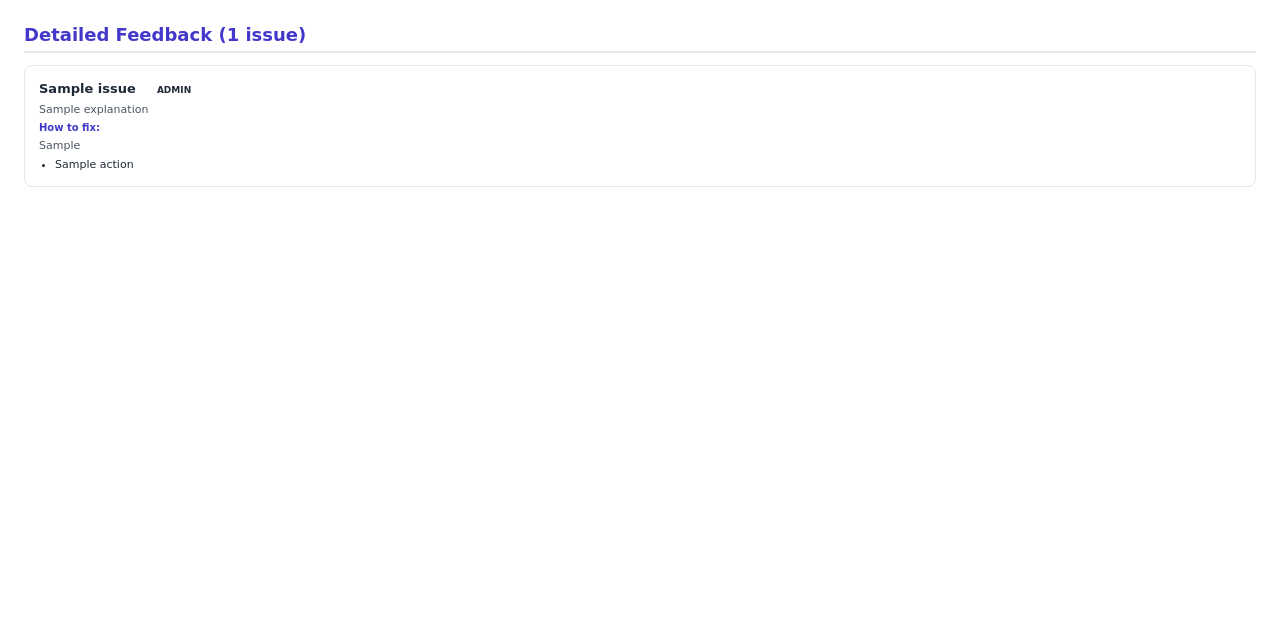
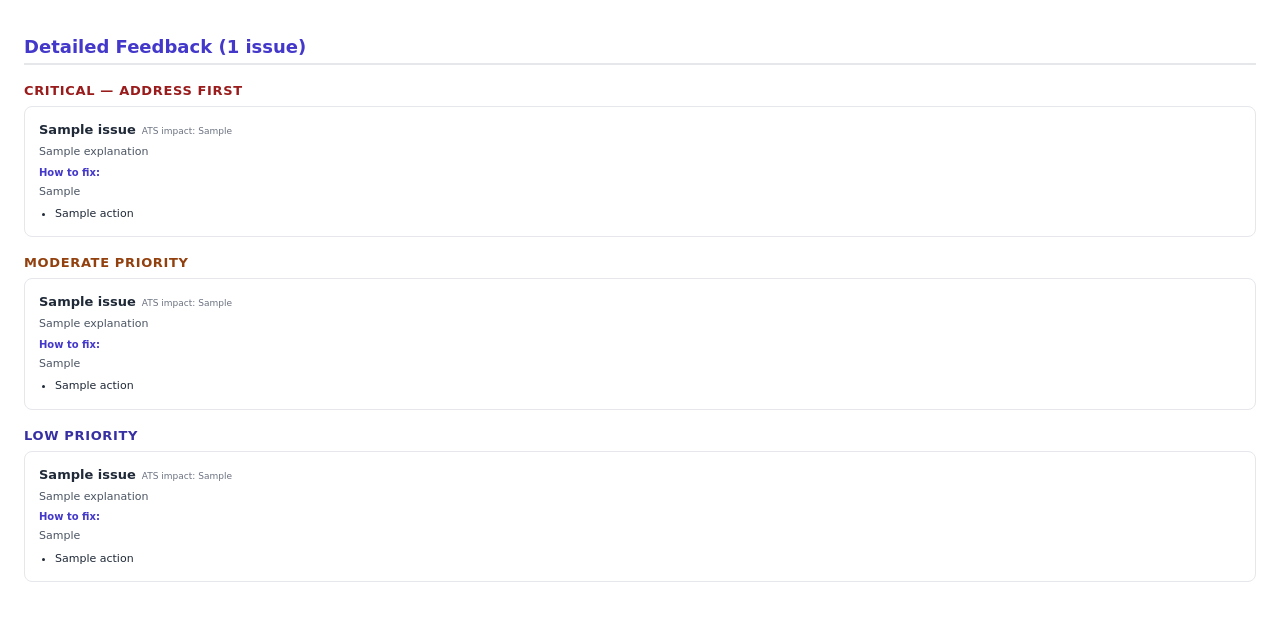
Before and after one commit to Kushagra-2112/resumelens, a Python web app: template backend/templates/action_items.html in a window 1280 px wide. Shown: the top 621 px of the page. Run offline with Jinja, Linux system fonts and the light colour scheme; the template is opened without the code that fills it: most values are stand-ins (such as "Sample title", 1, 10 or a date in 2020).

Commit message:
done with frontend part

```diff
--- a/backend/api/routes.py
+++ b/backend/api/routes.py
@@ -144,6 +144,9 @@ async def generate_pdf(
     data: AnalysisResponse,
     user_id: str = Depends(get_current_user),
 ):
+    print("DEBUG — received ats_score:", data.ats_score)
+    print("DEBUG — received interpretation:", data.interpretation)
+
     from backend.services.report_generator import generate_html_reports
     from backend.services.pdf_export import generate_combined_pdf
     from fastapi.responses import Response
--- a/backend/templates/action_items.html
+++ b/backend/templates/action_items.html
@@ -4,40 +4,65 @@
 <meta charset="UTF-8">
 <style>
   body { font-family: 'DejaVu Sans', Arial, sans-serif; color: #1f2937; margin: 0; padding: 24px; }
-  h2 { color: #4338ca; font-size: 18px; margin-top: 0; margin-bottom: 12px; border-bottom: 2px solid #e5e7eb; padding-bottom: 6px; }
-  .issue { border: 1px solid #e5e7eb; border-radius: 8px; padding: 12px 14px; margin-bottom: 12px; page-break-inside: avoid; }
-  .issue-title { font-size: 13px; font-weight: bold; color: #1f2937; }
-  .severity { display: inline-block; font-size: 9px; font-weight: bold; text-transform: uppercase; padding: 2px 8px; border-radius: 8px; margin-left: 8px; }
-  .sev-high { background: #fee2e2; color: #991b1b; }
-  .sev-moderate { background: #fef3c7; color: #92400e; }
-  .sev-low { background: #e0e7ff; color: #3730a3; }
-  .explanation { font-size: 11px; color: #4b5563; margin: 6px 0; }
+  h1 { color: #4338ca; font-size: 18px; margin-bottom: 16px; border-bottom: 2px solid #e5e7eb; padding-bottom: 6px; }
+  h2 { font-size: 13px; text-transform: uppercase; letter-spacing: 0.05em; margin: 18px 0 8px 0; }
+  h2.high { color: #991b1b; }
+  h2.moderate { color: #92400e; }
+  h2.low { color: #3730a3; }
+  .issue { border: 1px solid #e5e7eb; border-radius: 8px; padding: 12px 14px; margin-bottom: 10px; page-break-inside: avoid; }
+  .issue-title { font-size: 13px; font-weight: bold; }
+  .impact { font-size: 9px; color: #6b7280; margin-left: 6px; }
+  .explanation { font-size: 11px; color: #4b5563; margin: 6px 0; line-height: 1.5; }
   .fix-label { font-size: 10px; font-weight: bold; color: #4338ca; margin-top: 6px; }
   ul { margin: 4px 0 0 0; padding-left: 16px; }
-  li { font-size: 11px; margin-bottom: 3px; }
+  li { font-size: 11px; margin-bottom: 3px; line-height: 1.4; }
   .empty { color: #6b7280; font-size: 12px; font-style: italic; }
 </style>
 </head>
 <body>
-  <h2>Detailed Feedback ({{ issues|length }} issue{{ 's' if issues|length != 1 else '' }})</h2>
+  <h1>Detailed Feedback ({{ all_feedback|length }} issue{{ 's' if all_feedback|length != 1 else '' }})</h1>
 
-  {% if issues %}
-    {% for issue in issues %}
+  {% if not all_feedback %}
+    <p class="empty">No specific issues were flagged in this analysis.</p>
+  {% endif %}
+
+  {% if high_priority %}
+    <h2 class="high">Critical — Address First</h2>
+    {% for issue in high_priority %}
     <div class="issue">
-      <span class="issue-title">{{ issue.issue_title }}</span>
-      <span class="severity sev-{{ issue.severity_level|lower }}">{{ issue.severity_level }}</span>
+      <span class="issue-title">{{ issue.issue_title }}</span><span class="impact">ATS impact: {{ issue.ats_impact }}</span>
       <div class="explanation">{{ issue.explanation }}</div>
       <div class="fix-label">How to fix:</div>
       <div class="explanation">{{ issue.how_to_fix }}</div>
-      {% if issue.action_items %}
-      <ul>
-        {% for action in issue.action_items %}<li>{{ action }}</li>{% endfor %}
-      </ul>
-      {% endif %}
+      {% if issue.action_items %}<ul>{% for a in issue.action_items %}<li>{{ a }}</li>{% endfor %}</ul>{% endif %}
     </div>
     {% endfor %}
-  {% else %}
-    <p class="empty">No specific issues were flagged in this analysis.</p>
+  {% endif %}
+
+  {% if medium_priority %}
+    <h2 class="moderate">Moderate Priority</h2>
+    {% for issue in medium_priority %}
+    <div class="issue">
+      <span class="issue-title">{{ issue.issue_title }}</span><span class="impact">ATS impact: {{ issue.ats_impact }}</span>
+      <div class="explanation">{{ issue.explanation }}</div>
+      <div class="fix-label">How to fix:</div>
+      <div class="explanation">{{ issue.how_to_fix }}</div>
+      {% if issue.action_items %}<ul>{% for a in issue.action_items %}<li>{{ a }}</li>{% endfor %}</ul>{% endif %}
+    </div>
+    {% endfor %}
+  {% endif %}
+
+  {% if low_priority %}
+    <h2 class="low">Low Priority</h2>
+    {% for issue in low_priority %}
+    <div class="issue">
+      <span class="issue-title">{{ issue.issue_title }}</span><span class="impact">ATS impact: {{ issue.ats_impact }}</span>
+      <div class="explanation">{{ issue.explanation }}</div>
+      <div class="fix-label">How to fix:</div>
+      <div class="explanation">{{ issue.how_to_fix }}</div>
+      {% if issue.action_items %}<ul>{% for a in issue.action_items %}<li>{{ a }}</li>{% endfor %}</ul>{% endif %}
+    </div>
+    {% endfor %}
   {% endif %}
 </body>
 </html>
```
Also changed, not shown: backend/services/pdf_export.py (+7 -6 lines), backend/templates/quick_actions.html (+31 -26 lines), backend/templates/summary.html (+17 -79 lines), 1 other file.
